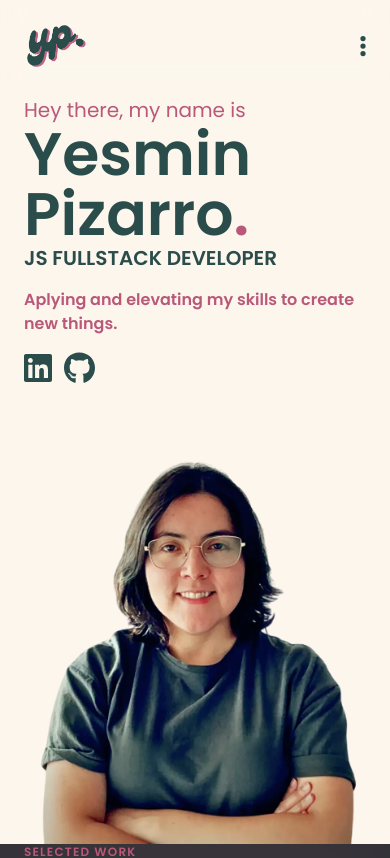
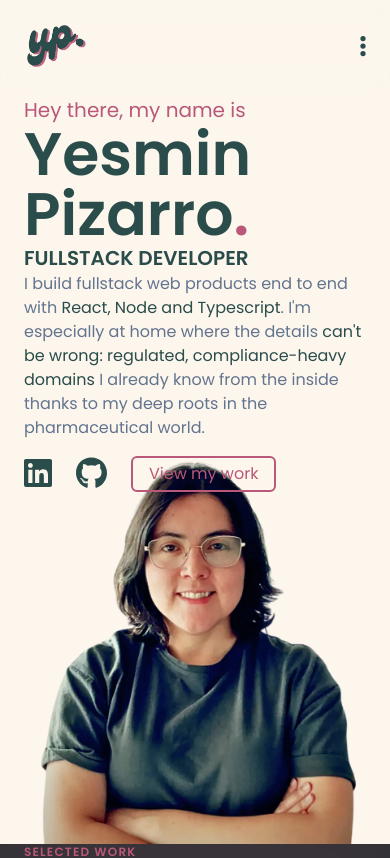
Before and after one commit to yesminalina/yesminalina_portfolio, a React (Vite) app: page / in a window 390 px wide. Shown: the top 858 px of the page. Built offline with nearby package versions, Linux system fonts and the light colour scheme.

Commit message:
feat: add "View my work" CTA button and refine hero copy
Add a scroll-linked "View my work" button next to the social icons
in the Hero section (mobile and desktop), matching the Resume button
style. Also align mobile copy with desktop — same title and description.

```diff
--- a/src/components/Header.jsx
+++ b/src/components/Header.jsx
@@ -16,22 +16,34 @@ const Header = () => {
             <p className='text-xl text-pink'>Hey there, my name is</p>
             <h1 className='text-start font-semibold text-6xl sm:text-8xl max-w-36'>Yesmin Pizarro<span className='text-pink'>.</span></h1>
             <article className='sm:hidden'>
-              <h2 className='text-xl md:text-3xl uppercase font-semibold'>JS Fullstack Developer</h2>
-              <p className='text-pink font-semibold my-4'>Aplying and elevating my skills to create new things.</p>
-              <article className='flex justify-start'>
+              <h2 className='text-xl md:text-3xl uppercase font-semibold'>Fullstack Developer</h2>
+              <p className='mb-4 text-slate-500 text-md'>I build fullstack web products end to end with <span className='text-olive'>React, Node and Typescript</span>. I'm especially at home where the details <span className='text-olive'>can't be wrong: regulated, compliance-heavy domains</span> I already know from the inside thanks to my deep roots in the pharmaceutical world.</p>
+              <article className='flex justify-start items-center gap-3'>
                 <a href='https://www.linkedin.com/in/yesminpizarro/' target='_blank' rel='noreferrer'>{linkedinIcon}</a>
                 <a href='https://github.com/yesminalina' target='_blank' rel='noreferrer'>{githubIcon}</a>
+                <Link
+                  smooth duration={500} to='projects'
+                  className='border-2 rounded-md px-4 py-1 text-pink transition-transform ease-in-out duration-300 hover:scale-110 cursor-pointer'
+                >
+                  View my work
+                </Link>
               </article>
             </article>
             <Link className='hidden sm:block mt-24 ms-36 alagn-bottom text-pink animate-bounce cursor-pointer' smooth duration={500} to='projects'>{arrowDown}</Link>
           </div>
         </section>
         <section id='description' className='hidden sm:block self-end md:w-4/12 mt-20 md:mt-8 mb-8 ps-16'>
-          <h2 className='text-3xl uppercase font-semibold'>JS Fullstack Developer</h2>
-          <p className='mb-4 text-slate-500 text-md'>Applying and elevating my <span className='text-olive'>development skills</span>, leveraging my prior experience as a Pharmaceutical Product Developer to create new things and collaborate with <span className='text-olive'>innovative teams</span>.</p>
-          <article className='flex'>
+          <h2 className='text-3xl uppercase font-semibold'>Fullstack Developer</h2>
+          <p className='mb-4 text-slate-500 text-md'>I build fullstack web products end to end with <span className='text-olive'>React, Node and Typescript</span>. I'm especially at home where the details <span className='text-olive'>can't be wrong: regulated, compliance-heavy domains</span> I already know from the inside thanks to my deep roots in the pharmaceutical world.</p>
+          <article className='flex items-center gap-3'>
             <a href='https://www.linkedin.com/in/yesminpizarro/' target='_blank' rel='noreferrer'>{linkedinIcon}</a>
             <a href='https://github.com/yesminalina' target='_blank' rel='noreferrer'>{githubIcon}</a>
+            <Link
+              smooth duration={500} to='projects'
+              className='border-2 rounded-md px-4 py-1 text-pink transition-transform ease-in-out duration-300 hover:scale-110 cursor-pointer'
+            >
+              View my work
+            </Link>
           </article>
         </section>
       </div>
```
